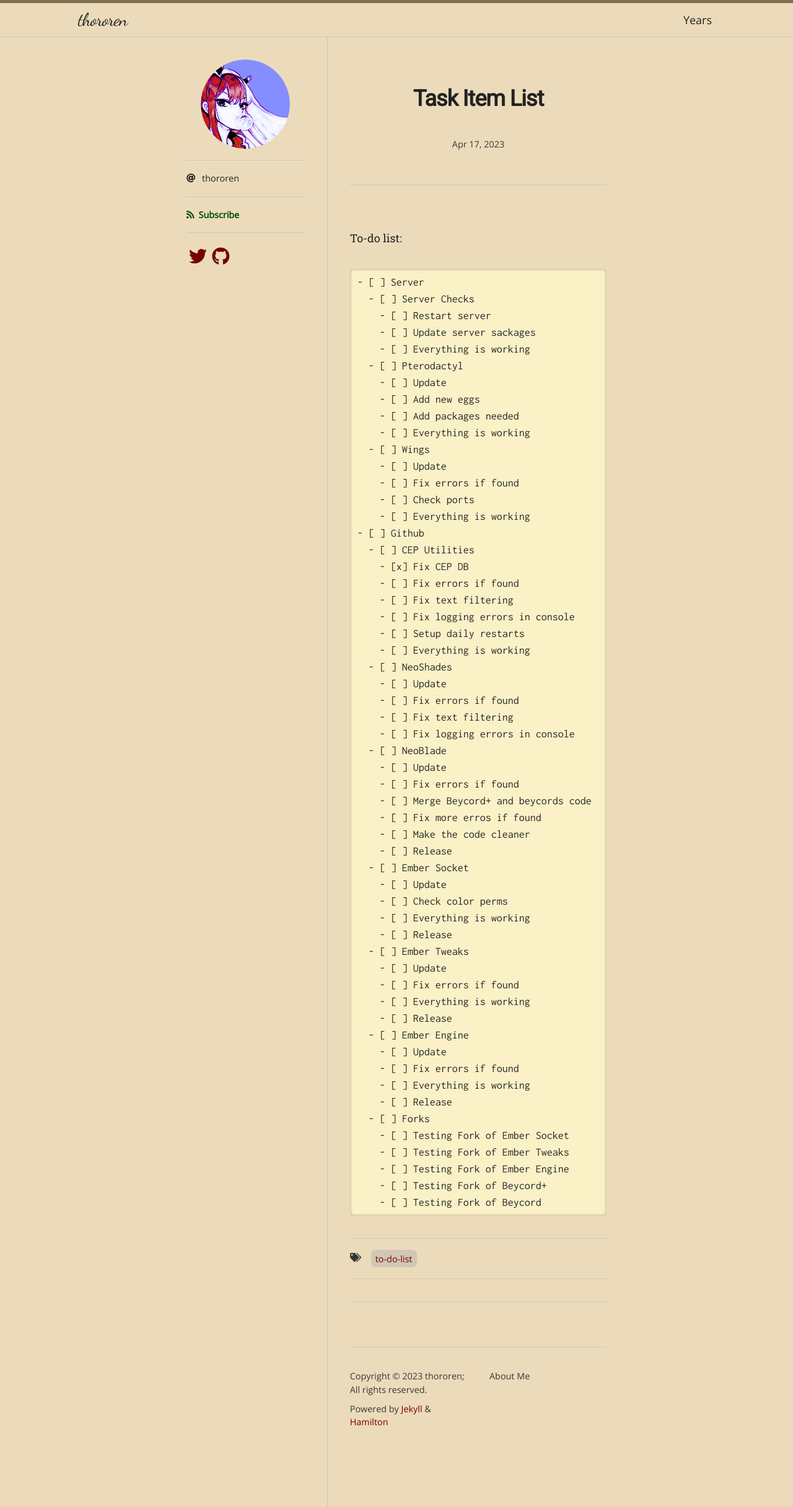
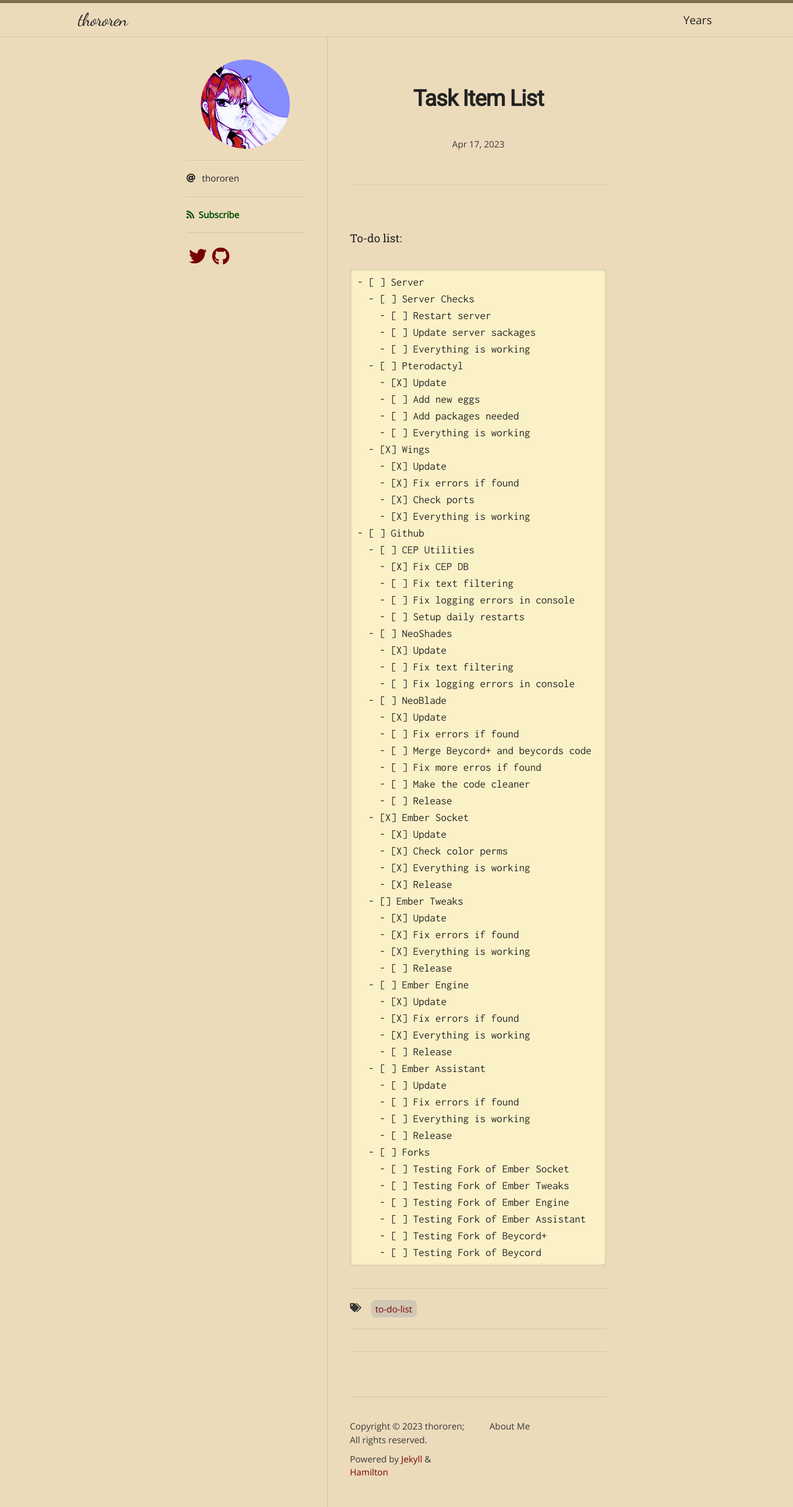
Before and after one commit to thororen1234/thororen1234, a Jekyll site: the page built from _posts/2023-04-17-todo-list.md, in a window 1280 px wide. Shown: the whole page at 62% size. Built offline with Jekyll 4.4.1, drawn with Linux system fonts in a browser that asks for light colours; nearby versions of some CDN libraries; some web fonts are replaced.

Commit message:
Update 2023-04-17-todo-list.md

````diff
--- a/_posts/2023-04-17-todo-list.md
+++ b/_posts/2023-04-17-todo-list.md
@@ -12,46 +12,48 @@ To-do list:
     - [ ] Update server sackages
     - [ ] Everything is working
   - [ ] Pterodactyl
-    - [ ] Update
+    - [X] Update
     - [ ] Add new eggs
     - [ ] Add packages needed
     - [ ] Everything is working
-  - [ ] Wings
-    - [ ] Update
-    - [ ] Fix errors if found
-    - [ ] Check ports
-    - [ ] Everything is working
+  - [X] Wings
+    - [X] Update
+    - [X] Fix errors if found
+    - [X] Check ports
+    - [X] Everything is working
 - [ ] Github
   - [ ] CEP Utilities
-    - [x] Fix CEP DB
-    - [ ] Fix errors if found
+    - [X] Fix CEP DB
     - [ ] Fix text filtering
     - [ ] Fix logging errors in console
     - [ ] Setup daily restarts
-    - [ ] Everything is working
   - [ ] NeoShades
-    - [ ] Update
-    - [ ] Fix errors if found
+    - [X] Update
     - [ ] Fix text filtering
     - [ ] Fix logging errors in console
   - [ ] NeoBlade
-    - [ ] Update
+    - [X] Update
     - [ ] Fix errors if found
     - [ ] Merge Beycord+ and beycords code
     - [ ] Fix more erros if found
     - [ ] Make the code cleaner
     - [ ] Release
-  - [ ] Ember Socket
-    - [ ] Update
-    - [ ] Check color perms
-    - [ ] Everything is working
-    - [ ] Release
-  - [ ] Ember Tweaks
-    - [ ] Update
-    - [ ] Fix errors if found
-    - [ ] Everything is working
+  - [X] Ember Socket
+    - [X] Update
+    - [X] Check color perms
+    - [X] Everything is working
+    - [X] Release
+  - [] Ember Tweaks
+    - [X] Update
+    - [X] Fix errors if found
+    - [X] Everything is working
     - [ ] Release
   - [ ] Ember Engine
+    - [X] Update
+    - [X] Fix errors if found
+    - [X] Everything is working
+    - [ ] Release
+  - [ ] Ember Assistant
     - [ ] Update
     - [ ] Fix errors if found
     - [ ] Everything is working
@@ -60,6 +62,7 @@ To-do list:
     - [ ] Testing Fork of Ember Socket
     - [ ] Testing Fork of Ember Tweaks
     - [ ] Testing Fork of Ember Engine
+    - [ ] Testing Fork of Ember Assistant
     - [ ] Testing Fork of Beycord+
     - [ ] Testing Fork of Beycord
 ```
````
